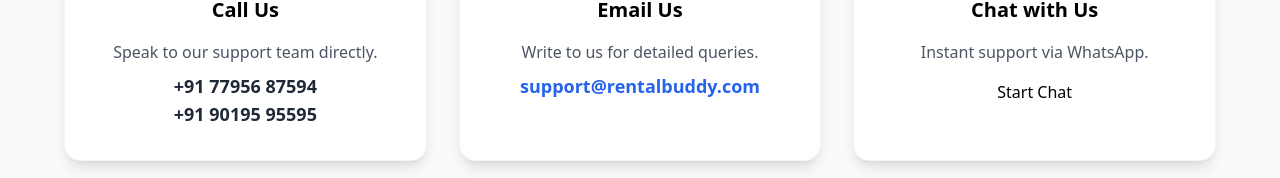
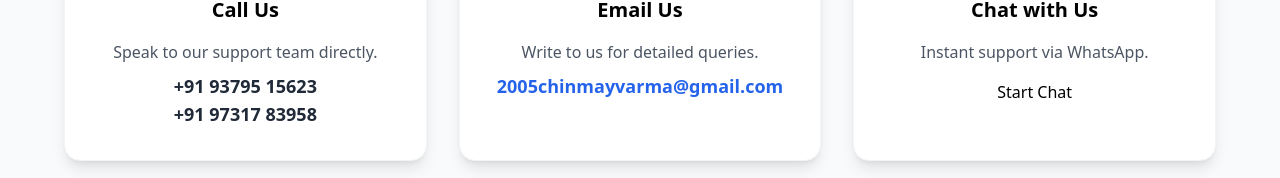
Before and after one commit to sun-chingwoo/final-frnd-rental, a React (Vite) app: page /contact in a window 1280 px wide. Shown: the part 485-663 px from the top of the page. Built offline with nearby package versions, Linux system fonts and the light colour scheme.

Commit message:
contacts

```diff
--- a/src/pages/ContactUs.jsx
+++ b/src/pages/ContactUs.jsx
@@ -22,8 +22,8 @@
                         <h3 className="text-xl font-bold mb-4">Call Us</h3>
                         <p className="text-gray-600 mb-2">Speak to our support team directly.</p>
                         <div className="font-semibold text-lg text-gray-800">
-                            <p>+91 77956 87594</p>
-                            <p>+91 90195 95595</p>
+                            <p>+91 93795 15623</p>
+                            <p>+91 97317 83958</p>
                         </div>
                     </div>
 
@@ -35,7 +35,7 @@
                         <h3 className="text-xl font-bold mb-4">Email Us</h3>
                         <p className="text-gray-600 mb-2">Write to us for detailed queries.</p>
                         <a href="mailto:support@rentalbuddy.com" className="font-semibold text-lg text-blue-600 hover:underline">
-                            support@rentalbuddy.com
+                            2005chinmayvarma@gmail.com
                         </a>
                     </div>
 
```
